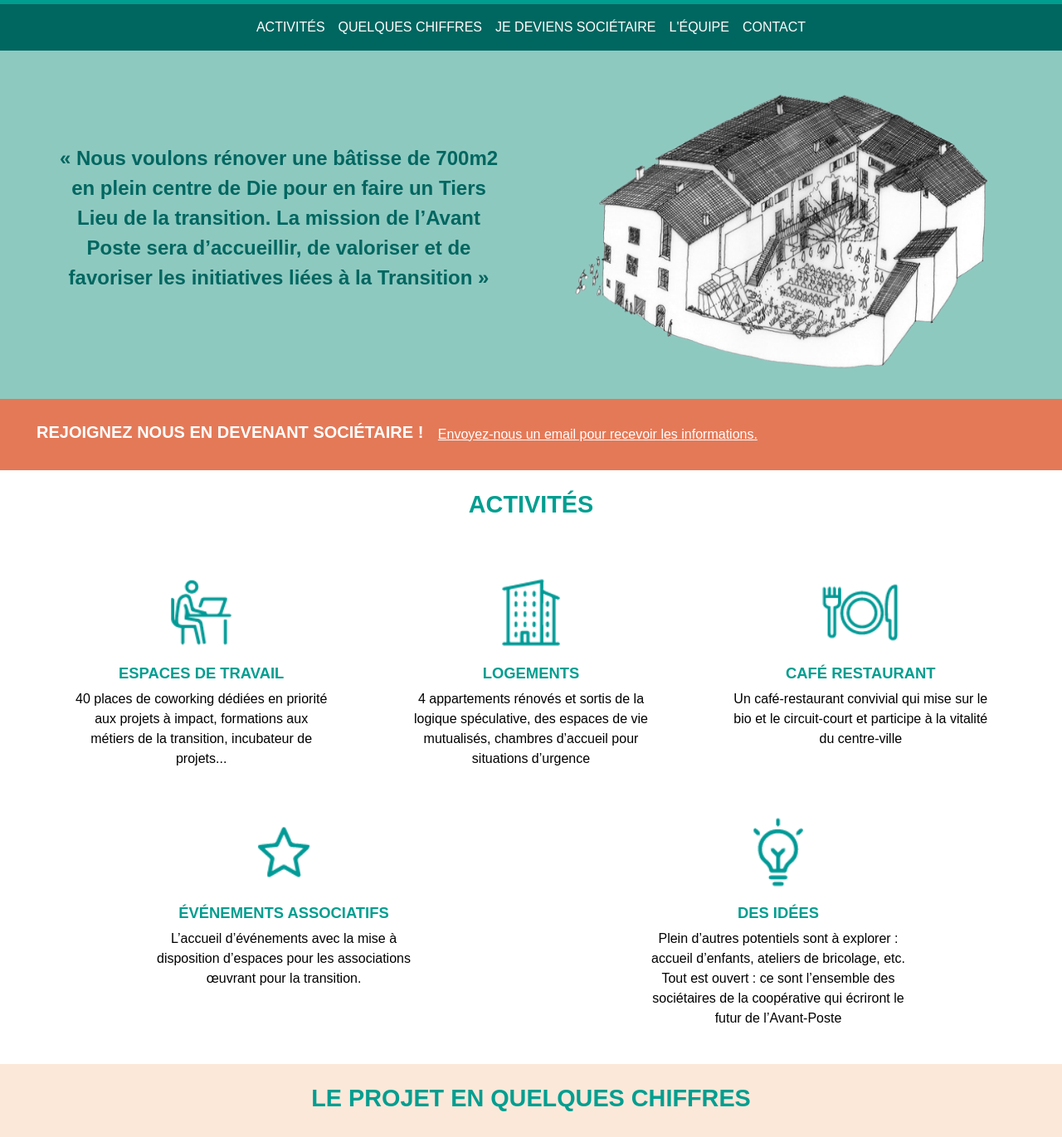
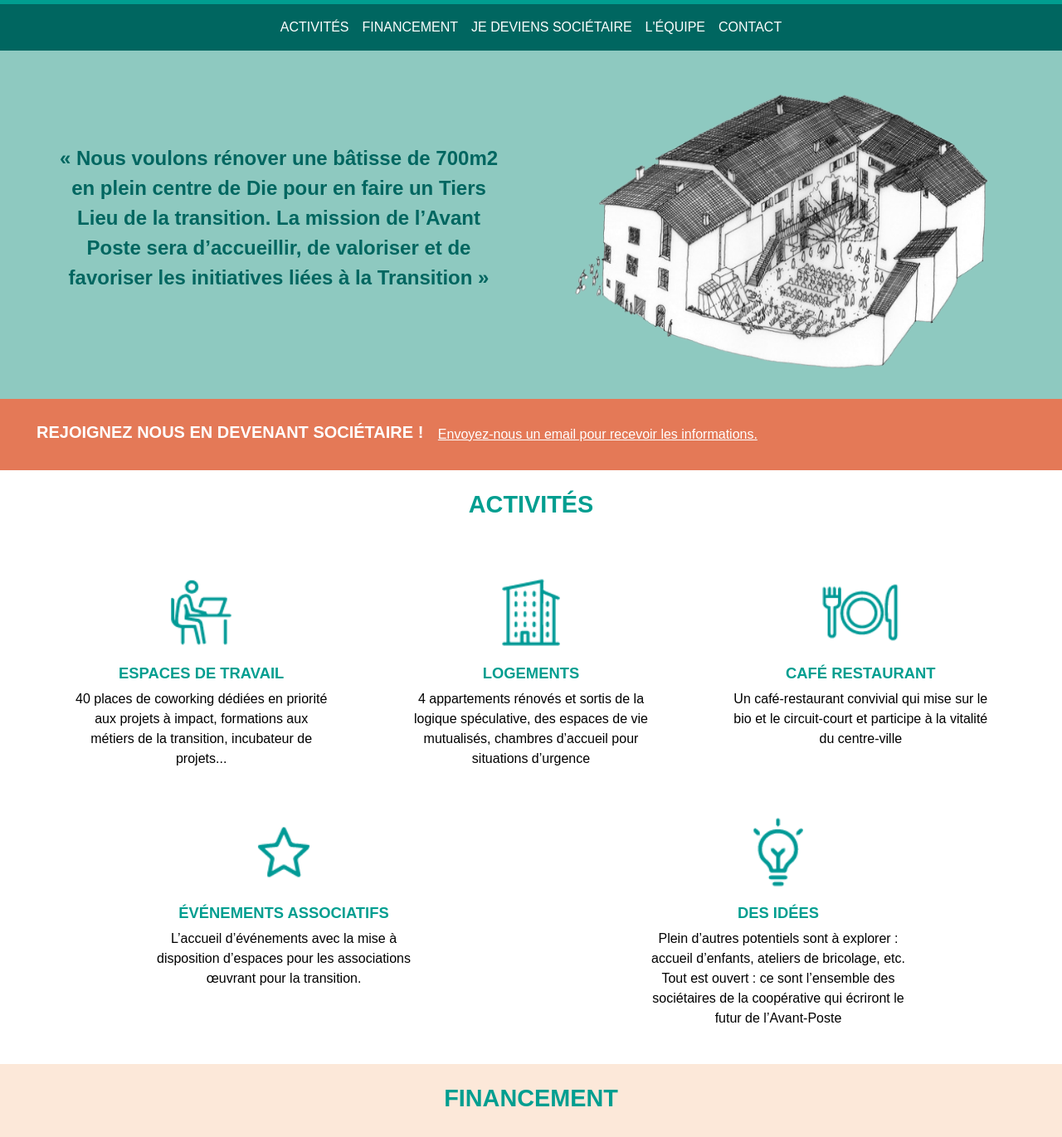
Before and after one commit to tglatt/avantposte, a website: page static/index.html in a window 1280 px wide. Shown: the part 204-1575 px from the top of the page at 83% size. Drawn offline with nearby package versions, Linux system fonts and the light colour scheme.

Commit message:
update content

```diff
--- a/static/index.html
+++ b/static/index.html
@@ -77,7 +77,7 @@
               </li>
               <li class="nav-item">
                 <a class="nav-link" aria-current="page" href="#financement"
-                  >Quelques chiffres</a
+                  >Financement</a
                 >
               </li>
               <li class="nav-item">
@@ -208,7 +208,7 @@
         </div>
       </section>
       <section class="row align-items-center py-4 financement">
-        <h2 id="financement">Le projet en quelques chiffres</h2>
+        <h2 id="financement">Financement</h2>
         <div class="row justify-content-center align-items-center pt-4">
           <div class="col-lg-4 py-2">
             <img
@@ -229,7 +229,7 @@
           <div class="col-lg-6">
             <p>
               <span class="focus"
-                >Nous avons déjà sécurisé 990 000€ de financement !
+                >Nous avons déjà sécurisé 990 000 € de financement !
               </span>
               <br />
               <span class="focus"> Nous cherchons 260 000 € </span>
```
